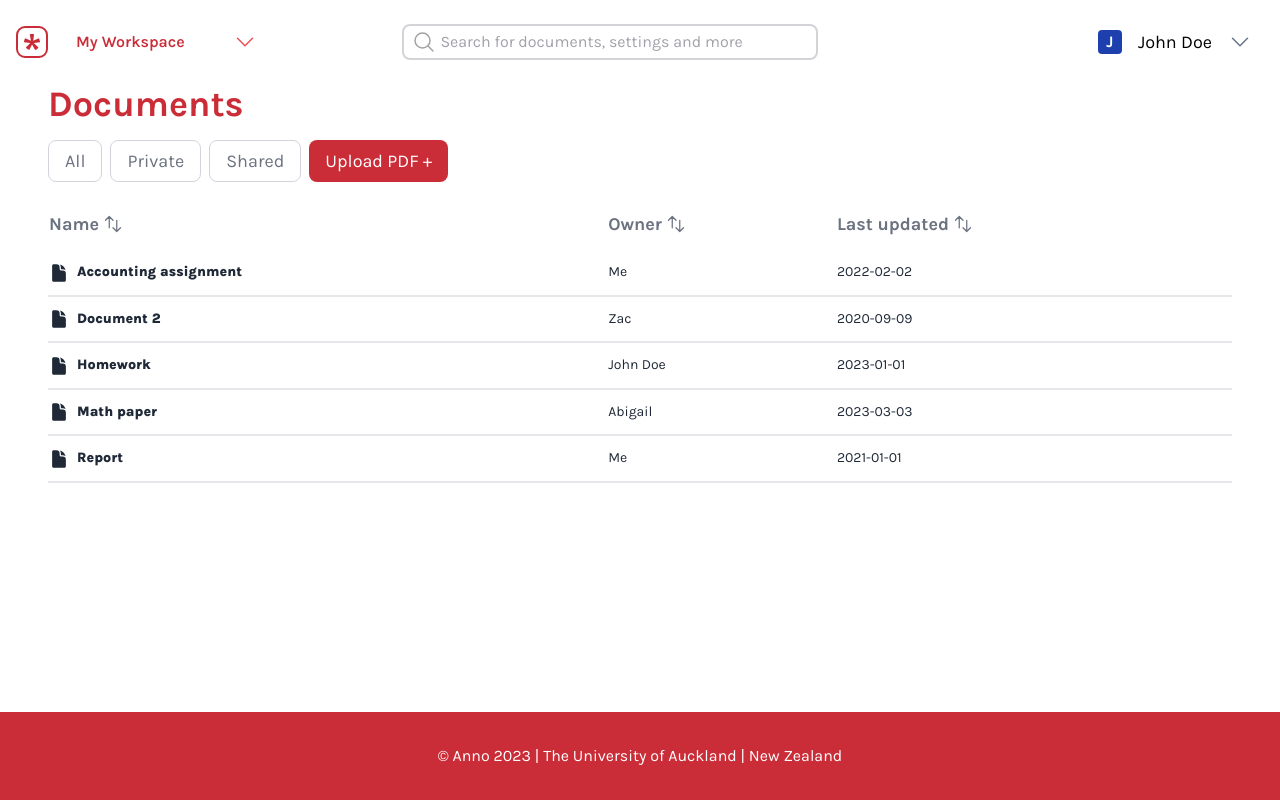
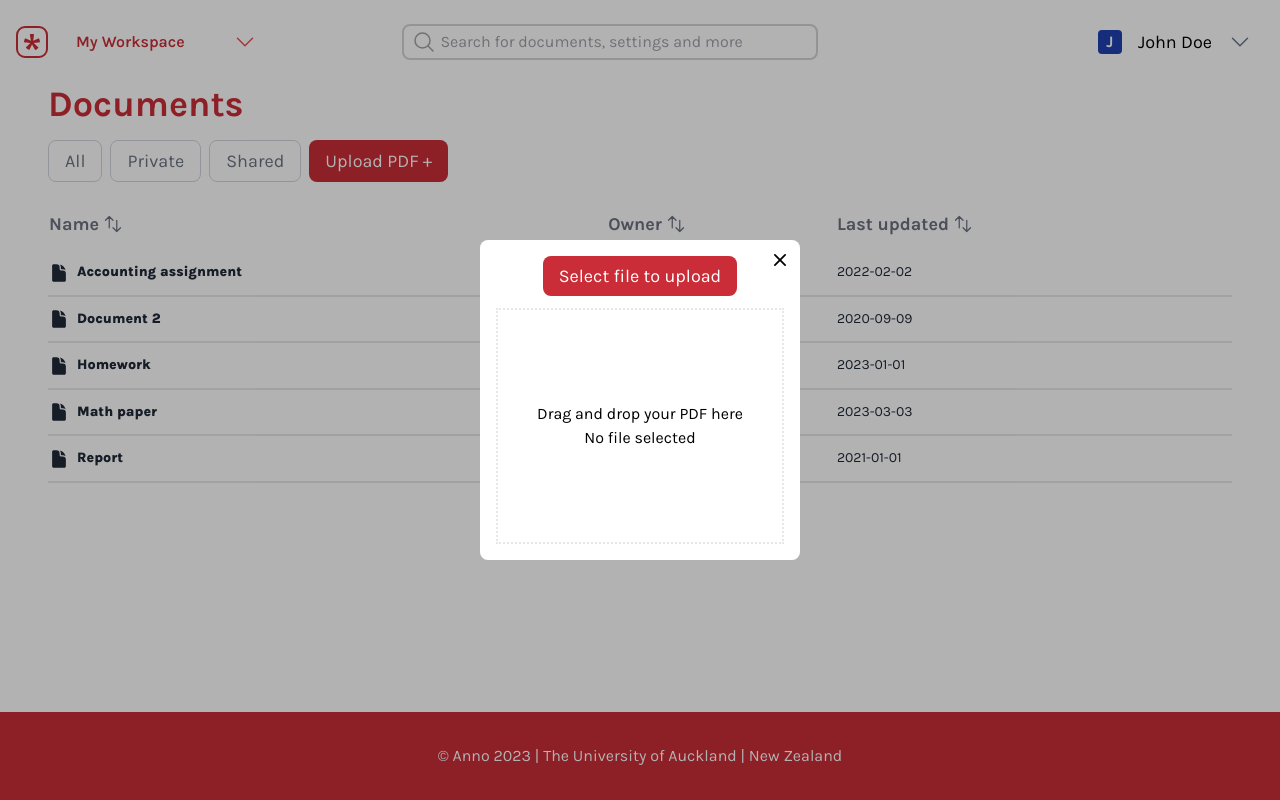
Before and after one commit to mjakeman/anno-pdf, a React (Vite) app in the folder frontend/: page /project-group-fearless-foxes/dash in a window 1280 px wide. Both pictures are taken after a click on the button "Upload PDF +". Built offline with nearby package versions, Linux system fonts and the light colour scheme; no server answers; a web font is replaced by a local one.

Commit message:
PDF-67: File upload modal

```diff
--- a/frontend/src/components/Modal.tsx
+++ b/frontend/src/components/Modal.tsx
@@ -13,7 +13,7 @@ export default function Modal({isVisible, onOutsideClick, children}: ModalProps)
 return ReactDOM.createPortal(
 <div className="fixed inset-0 bg-black bg-opacity-30 flex justify-center items-center ">
     {isVisible &&
-    <div className="bg-white rounded-lg z-[200] relative h-5/6">
+    <div className="bg-white rounded-lg z-[200] relative">
         {children}
         <span className="absolute top-2 right-2 hover:cursor-pointer">
             <XMarkIcon onClick={onOutsideClick} className="w-6 h-6"/>
--- a/frontend/src/components/app/dashboard/DashboardTable.tsx
+++ b/frontend/src/components/app/dashboard/DashboardTable.tsx
@@ -6,6 +6,7 @@ import { ArrowsUpDownIcon } from "@heroicons/react/24/outline";
 import { DocumentIcon } from "@heroicons/react/24/solid";
 import { useNavigate } from "react-router-dom";
 import Tooltip from "../../Tooltip";
+import FileUploadModal from "./FileUploadModal";
 const documentData = [
     {
         name: "Document 2",
@@ -42,6 +43,8 @@ type Filter = "All" | "Me" | "Shared";
 export default function DashboardTable() {
     const navigate = useNavigate();
 
+    const [isUploadModalOpen, setIsUploadModalOpen] = useState(false);
+
     const [filter, setFilter] = useState<Filter>("All");
     const [sortKey, setSortKey] = useState<SortKeys>("name");
     const [sortDirection, setSortDirection] = useState<SortOrder>("Ascending");
@@ -71,6 +74,7 @@ export default function DashboardTable() {
 
     return(
         <>
+            <FileUploadModal isVisible={isUploadModalOpen} onOutsideClick={()=>setIsUploadModalOpen(false)}/>
             <div className="flex flex-row gap-2">
                 <Tooltip text="Filter by" position="bottom">
                     <FilterButton label="All" onClick={()=> setFilter("All")}/>
@@ -79,7 +83,7 @@ export default function DashboardTable() {
                     <FilterButton label="Private" onClick={()=> setFilter("Me")}/>
                 </Tooltip>
                 <FilterButton label="Shared" onClick={()=> setFilter("Shared")}/>
-                <PrimaryButton label="Upload PDF +" onClick={()=> uploadPDF()}></PrimaryButton>
+                <PrimaryButton label="Upload PDF +" onClick={()=> setIsUploadModalOpen(true)}></PrimaryButton>
             </div>
                 <div className="relative overflow-x-auto">
                 <table className="w-full text-sm text-left text-gray-500 dark:text-gray-200">
--- /dev/null
+++ b/frontend/src/components/app/dashboard/FileUploadModal.tsx
@@ -0,0 +1,56 @@
+import { useState } from "react";
+import Modal from "../../Modal";
+import UploadFileButton from "./UploadFileButton";
+
+interface FileUploadModalProps {
+    isVisible: boolean;
+    onOutsideClick: (params: any) => any;
+}
+
+export default function FileUploadModal({isVisible, onOutsideClick}: FileUploadModalProps){
+
+    const [isDragOver, setIsDragOver] = useState(false);
+
+    const [uploadedFileName, setUploadedFileName] = useState<string>("No file selected");
+
+    const borderStyle = isDragOver ? "border-2 border-dashed border-blue" : "border-2 border-dotted";
+
+    return (
+        <Modal isVisible={isVisible} onOutsideClick={onOutsideClick}>
+            <div className="flex flex-col items-center w-[40vh] h-[40vh] p-4 dark:bg-anno-space-700 rounded-md gap-3">
+                {/* <h1 className="text-2xl font-bold dark:text-white">Upload PDF</h1> */}
+                <UploadFileButton onFileUpload={importFile}/>
+                <div className={"w-full h-full flex flex-col items-center justify-center " + borderStyle} onDragOver={dragOver} onDragLeave={dragLeave} onDrop={drop}>
+                    <p className="text-center dark:text-white">Drag and drop your PDF here</p>
+                    <p className="text-center dark:text-white">{uploadedFileName}</p>
+                </div>
+            </div>
+        </Modal>
+    )
+
+    function dragOver(event: React.DragEvent<HTMLDivElement>) {
+        event.preventDefault();
+        event.stopPropagation();
+        setIsDragOver(true);
+    }
+
+    function dragLeave(event: React.DragEvent<HTMLDivElement>) {
+        event.preventDefault();
+        event.stopPropagation();
+        setIsDragOver(false);
+    }
+
+    function drop(event: React.DragEvent<HTMLDivElement>) {
+        dragLeave(event);
+        const files = event.dataTransfer?.files;
+        if (files && files[0] instanceof File) {
+            importFile(files[0]);
+        }
+
+    }
+
+    function importFile(file: File) {
+        setUploadedFileName(file.name);
+        console.log(file);
+    }
+}
--- /dev/null
+++ b/frontend/src/components/app/dashboard/UploadFileButton.tsx
@@ -0,0 +1,24 @@
+import { useRef } from "react";
+import PrimaryButton from "../../PrimaryButton";
+
+interface UploadFileButtonProps {
+    onFileUpload: (file: File) => void;
+}
+
+export default function UploadFileButton({onFileUpload}: UploadFileButtonProps){
+    const input = useRef<HTMLInputElement>(null);
+
+    return(
+        <>
+            <PrimaryButton label="Select file to upload" onClick={()=>input.current?.click()}></PrimaryButton>
+            <input type="file" id="file" name="file" onChange={handleFileUpload} accept="application/pdf" ref={input} className="hidden"/>
+        </>
+    )
+
+function handleFileUpload(event: any) {
+    const file = event.target.files[0];
+    onFileUpload(file);
+    console.log(file);
+    // do something with file
+}
+}
--- a/frontend/src/components/app/setting/SettingModal.tsx
+++ b/frontend/src/components/app/setting/SettingModal.tsx
@@ -22,7 +22,7 @@ export default function SettingModal({isVisible, onOutsideClick}: SettingModalPr
 
     return(
         <Modal isVisible={isVisible} onOutsideClick={onOutsideClick}>
-        <div ref={settingModal} className="grid grid-cols-10 bg-white h-full rounded-md dark:bg-anno-space-100">
+        <div ref={settingModal} className="grid grid-cols-10 bg-white h-[90vh] rounded-md dark:bg-anno-space-100">
             <div className="col-span-3 bg-gray-200 h-full rounded-md dark:bg-anno-space-700">
                 <div className="flex flex-col gap-4 p-2">
                     <span onClick={()=>setActiveTab("account")} className={"flex flex-row gap-4 items-center px-4 py-2 transition-colors hover:bg-gray-300 dark:hover:bg-anno-space-800 rounded-lg " + isAccountActive}>
```
